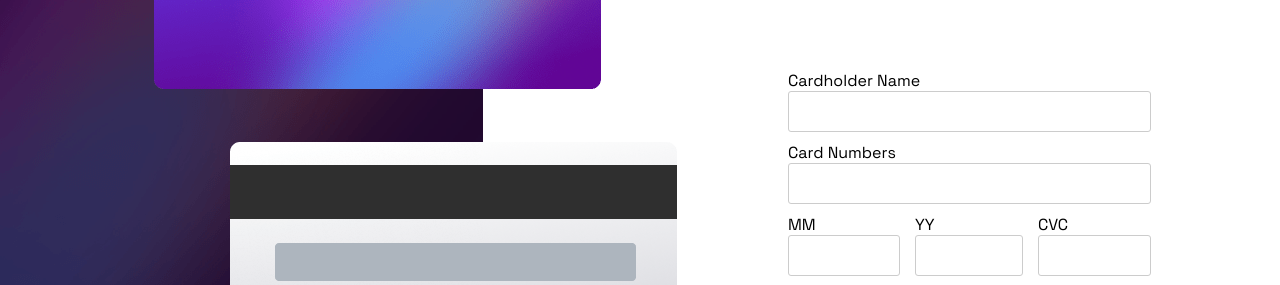
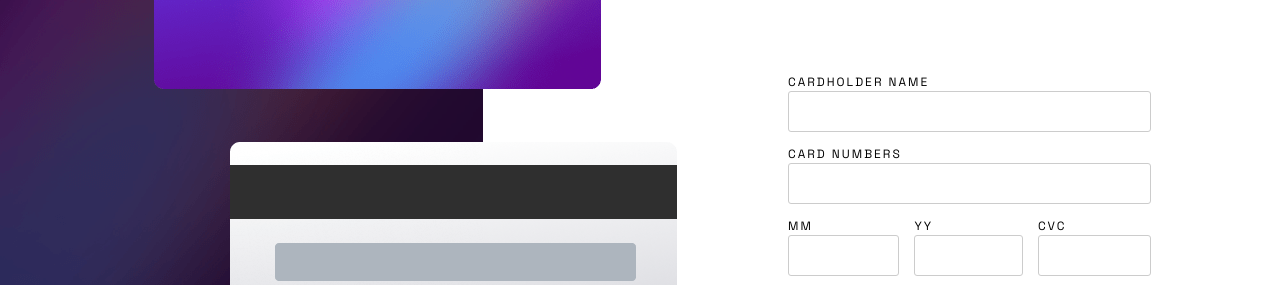
Before and after one commit to astarta16/interactive-card-details, a React (Vite) app: page / in a window 1280 px wide. Shown: the part 247-532 px from the top of the page. Built offline with nearby package versions, Linux system fonts and the light colour scheme.

Commit message:
add styles for desktop version

```diff
--- a/src/Components/Form.tsx
+++ b/src/Components/Form.tsx
@@ -41,15 +41,25 @@ const FormSubmit = styled.button`
   font-weight: 500;
 `;
 
+
+const Label = styled.label`
+font-size: 12px;
+font-style: normal;
+font-weight: 500;
+line-height: normal;
+letter-spacing: 2px;
+text-transform: uppercase;
+`;
+
 const schema = yup.object().shape({
   fullName: yup.string().required("Full Name is required"),
   cardNumber: yup
     .string()
     .matches(/^[0-9]+$/, "Wrong format, numbers only")
     .required("Card Number is required"),
-  expirationMonth: yup.string().required("Month is required"),
-  expirationYear: yup.string().required("Year is required"),
-  cvc: yup.string().required("CVC is required"),
+  expirationMonth: yup.string().required("Can’t be blank"),
+  expirationYear: yup.string().required("Can’t be blank"),
+  cvc: yup.string().required("Can’t be blank"),
 });
 
 type FormData = {
@@ -77,7 +87,7 @@ function Form() {
     <FormWrapper>
       <form onSubmit={handleSubmit(onSubmit)}>
         <div>
-          <label htmlFor="fullName">Cardholder Name</label>
+          <Label htmlFor="fullName">Cardholder Name</Label>
           <Controller
             name="fullName"
             control={control}
@@ -88,7 +98,7 @@ function Form() {
         </div>
 
         <div>
-          <label htmlFor="cardNumber">Card Numbers</label>
+          <Label htmlFor="cardNumber">Card Numbers</Label>
           <Controller
             name="cardNumber"
             control={control}
@@ -102,7 +112,7 @@ function Form() {
 
         <FormInputRow>
           <div>
-            <label htmlFor="expirationMonth">MM</label>
+            <Label htmlFor="expirationMonth">MM</Label>
             <Controller
               name="expirationMonth"
               control={control}
@@ -114,7 +124,7 @@ function Form() {
             )}
           </div>
           <div>
-            <label htmlFor="expirationYear">YY</label>
+            <Label htmlFor="expirationYear">YY</Label>
             <Controller
               name="expirationYear"
               control={control}
@@ -126,7 +136,7 @@ function Form() {
             )}
           </div>
           <div>
-            <label htmlFor="cvc">CVC</label>
+            <Label htmlFor="cvc">CVC</Label>
             <Controller
               name="cvc"
               control={control}
```
